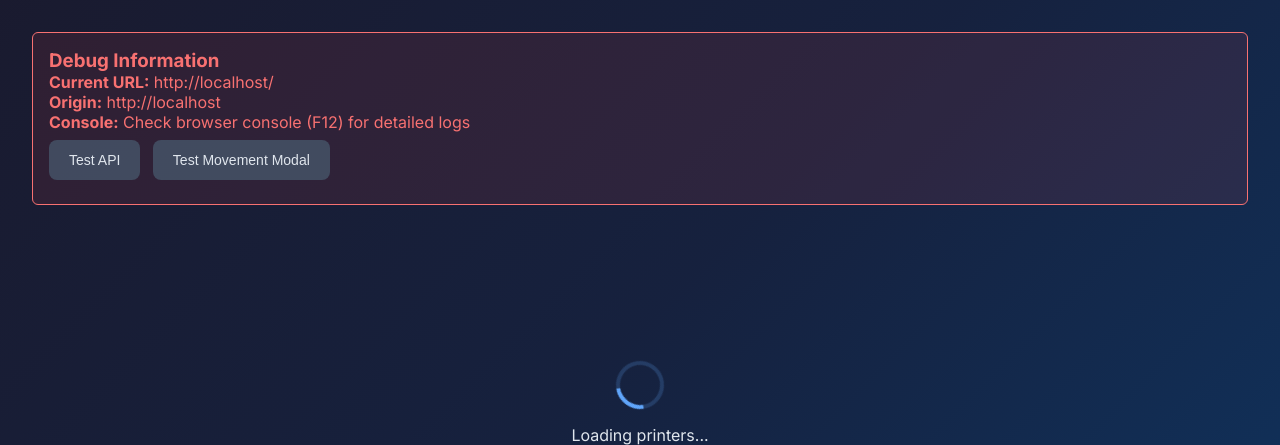
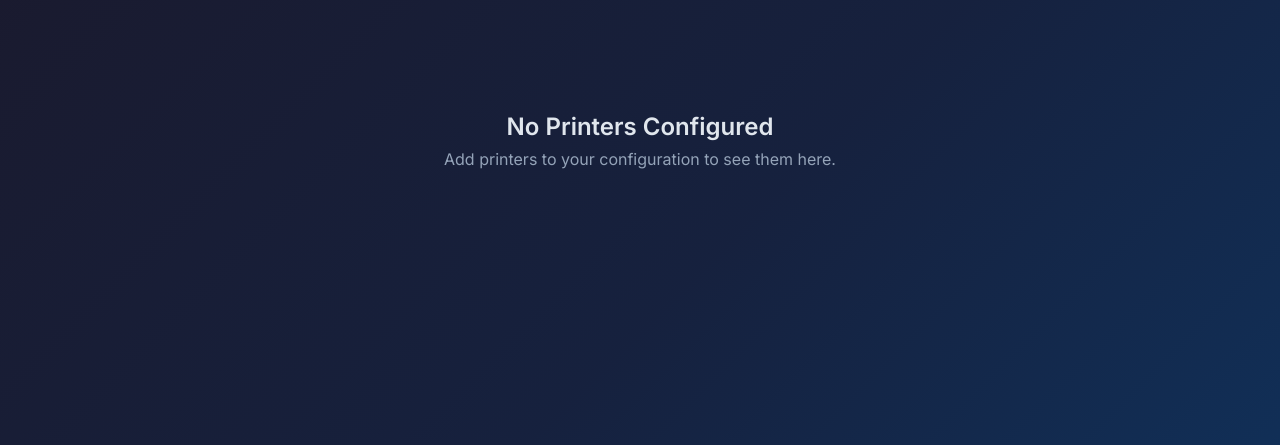
Before and after one commit to repoockcorb/hass-printer-manager, a Flask app: page / in a window 1280 px wide. Shown: the part 73-518 px from the top of the page. Run offline with Flask 3, Linux system fonts and the light colour scheme; data that the repository does not hold is empty.

Commit message:
Update Move Modal

```diff
--- a/printer_dashboard/app/static/script.js
+++ b/printer_dashboard/app/static/script.js
@@ -131,44 +131,18 @@ class PrintFarmDashboard {
                 this.refreshAll();
             }
         });
-
-        // Setup control buttons
-        const controlButtons = card.querySelectorAll('.btn-control');
-        console.log(`Found ${controlButtons.length} control buttons for ${printerName}`);
-        controlButtons.forEach(btn => {
-            console.log(`Setting up button with action: ${btn.getAttribute('data-action')}`);
-            btn.addEventListener('click', (e) => {
-                const action = e.target.closest('button').getAttribute('data-action');
-                console.log(`Button clicked for ${printerName}, action: ${action}`);
-                if (action === 'movement') {
-                    console.log(`Opening movement modal for ${printerName}`);
-                    this.showMovementModal(printerName);
-                } else {
-                    this.showControlModal(printerName, action);
-                }
-            });
-        });
     }
 
     async loadPrinters() {
         try {
-            console.log('Loading printers from API...');
-            console.log('Current URL:', window.location.href);
-            console.log('Request will be made to:', window.location.origin + '/api/printers');
-
             const response = await fetch('api/printers');
-            console.log('Response status:', response.status);
-            console.log('Response ok:', response.ok);
-
             if (!response.ok) {
                 throw new Error(`HTTP ${response.status}: ${response.statusText}`);
             }
 
             const printerConfigs = await response.json();
-            console.log('Received printer configs:', printerConfigs);
 
             if (printerConfigs.length === 0) {
-                console.log('No printers configured');
                 this.showEmptyState();
                 return;
             }
@@ -188,11 +162,6 @@ class PrintFarmDashboard {
 
         } catch (error) {
             console.error('Error loading printers:', error);
-            console.error('Error details:', {
-                message: error.message,
-                stack: error.stack,
-                currentUrl: window.location.href
-            });
             this.showError(`Failed to load printers: ${error.message}`);
         }
     }
@@ -260,14 +229,10 @@ class PrintFarmDashboard {
 
             // Setup control buttons
             const controlButtons = card.querySelectorAll('.btn-control');
-            console.log(`Found ${controlButtons.length} control buttons for ${printerName}`);
             controlButtons.forEach(btn => {
-                console.log(`Setting up button with action: ${btn.getAttribute('data-action')}`);
                 btn.addEventListener('click', (e) => {
                     const action = e.target.closest('button').getAttribute('data-action');
-                    console.log(`Button clicked for ${printerName}, action: ${action}`);
                     if (action === 'movement') {
-                        console.log(`Opening movement modal for ${printerName}`);
                         this.showMovementModal(printerName);
                     } else {
                         this.showControlModal(printerName, action);
@@ -887,13 +852,8 @@ class PrintFarmDashboard {
     }
 
     showMovementModal(printerName) {
-        console.log(`showMovementModal called for: ${printerName}`);
-
         const modal = document.getElementById('movement-modal');
         const title = document.getElementById('movement-modal-title');
-
-        console.log('Movement modal element:', modal);
-        console.log('Movement modal title element:', title);
 
         if (!modal) {
             console.error('Movement modal not found in DOM!');
@@ -907,29 +867,21 @@ class PrintFarmDashboard {
 
         // Set title
         title.textContent = `${printerName} Movement Controls`;
-        console.log('Set modal title to:', title.textContent);
 
         // Store current printer
         this.currentMovementPrinter = printerName;
-        console.log('Set currentMovementPrinter to:', this.currentMovementPrinter);
 
         // Show modal
         modal.style.display = 'flex';
-        console.log('Set modal display to flex');
 
         // Reset distance selection to default
         const distanceButtons = document.querySelectorAll('.btn-distance');
-        console.log('Found distance buttons:', distanceButtons.length);
+        distanceButtons.forEach(btn => btn.classList.remove('active'));
 
-        distanceButtons.forEach(btn => btn.classList.remove('active'));
         const defaultButton = document.querySelector('.btn-distance[data-distance="0.1"]');
-
         if (defaultButton) {
             defaultButton.classList.add('active');
             this.selectedDistance = 0.1;
-            console.log('Set default distance to 0.1mm');
-        } else {
-            console.error('Default distance button not found!');
         }
     }
 
--- a/printer_dashboard/app/templates/index.html
+++ b/printer_dashboard/app/templates/index.html
@@ -62,19 +62,6 @@
 
         <!-- Main Content -->
         <main class="main-content">
-            <!-- Debug Section (temporary) -->
-            <div id="debug-section" style="background: rgba(239, 68, 68, 0.1); border: 1px solid #f87171; border-radius: 6px; padding: 1rem; margin-bottom: 1rem; color: #f87171;">
-                <h3>Debug Information</h3>
-                <p><strong>Current URL:</strong> <span id="debug-url"></span></p>
-                <p><strong>Origin:</strong> <span id="debug-origin"></span></p>
-                <p><strong>Console:</strong> Check browser console (F12) for detailed logs</p>
-                <div style="margin-top: 0.5rem;">
-                    <button onclick="testAPI()" class="btn btn-secondary" style="margin-right: 0.5rem;">Test API</button>
-                    <button onclick="testMovementModal()" class="btn btn-secondary">Test Movement Modal</button>
-                </div>
-                <div id="debug-results" style="margin-top: 0.5rem; font-family: monospace; font-size: 0.875rem;"></div>
-            </div>
-
             <div class="printers-grid" id="printers-grid">
                 <!-- Printer cards will be dynamically generated here -->
             </div>
@@ -361,58 +348,6 @@
         </div>
     </div>
 
-    <script>
-        // Debug functions (temporary)
-        function updateDebugInfo() {
-            document.getElementById('debug-url').textContent = window.location.href;
-            document.getElementById('debug-origin').textContent = window.location.origin;
-        }
-
-        async function testAPI() {
-            const resultsDiv = document.getElementById('debug-results');
-            resultsDiv.innerHTML = 'Testing APIs...\n';
-
-            // Test health endpoint
-            try {
-                const healthResponse = await fetch('api/health');
-                const healthData = await healthResponse.json();
-                resultsDiv.innerHTML += `✅ Health: ${healthResponse.status} - ${JSON.stringify(healthData, null, 2)}\n\n`;
-            } catch (e) {
-                resultsDiv.innerHTML += `❌ Health: ${e.message}\n\n`;
-            }
-
-            // Test printers endpoint
-            try {
-                const printersResponse = await fetch('api/printers');
-                const printersData = await printersResponse.json();
-                resultsDiv.innerHTML += `✅ Printers: ${printersResponse.status} - ${JSON.stringify(printersData, null, 2)}\n\n`;
-            } catch (e) {
-                resultsDiv.innerHTML += `❌ Printers: ${e.message}\n\n`;
-            }
-        }
-
-        function testMovementModal() {
-            const modal = document.getElementById('movement-modal');
-            const resultsDiv = document.getElementById('debug-results');
-
-            if (modal) {
-                resultsDiv.innerHTML = '✅ Movement modal found in DOM\n';
-                modal.style.display = 'flex';
-                resultsDiv.innerHTML += '✅ Movement modal should now be visible\n';
-
-                setTimeout(() => {
-                    modal.style.display = 'none';
-                    resultsDiv.innerHTML += '✅ Movement modal hidden after 3 seconds\n';
-                }, 3000);
-            } else {
-                resultsDiv.innerHTML = '❌ Movement modal NOT found in DOM\n';
-            }
-        }
-
-        // Update debug info when page loads
-        document.addEventListener('DOMContentLoaded', updateDebugInfo);
-    </script>
-
     <script src="static/script.js"></script>
 </body>
 </html>
--- a/printer_dashboard/config.yaml
+++ b/printer_dashboard/config.yaml
@@ -1,6 +1,6 @@
 name: "Print Farm Dashboard"
 description: "Advanced print farm management with direct Moonraker and OctoPrint API integration"
-version: "4.0.20"
+version: "4.0.21"
 slug: "printer_dashboard"
 init: false
 arch:
```
